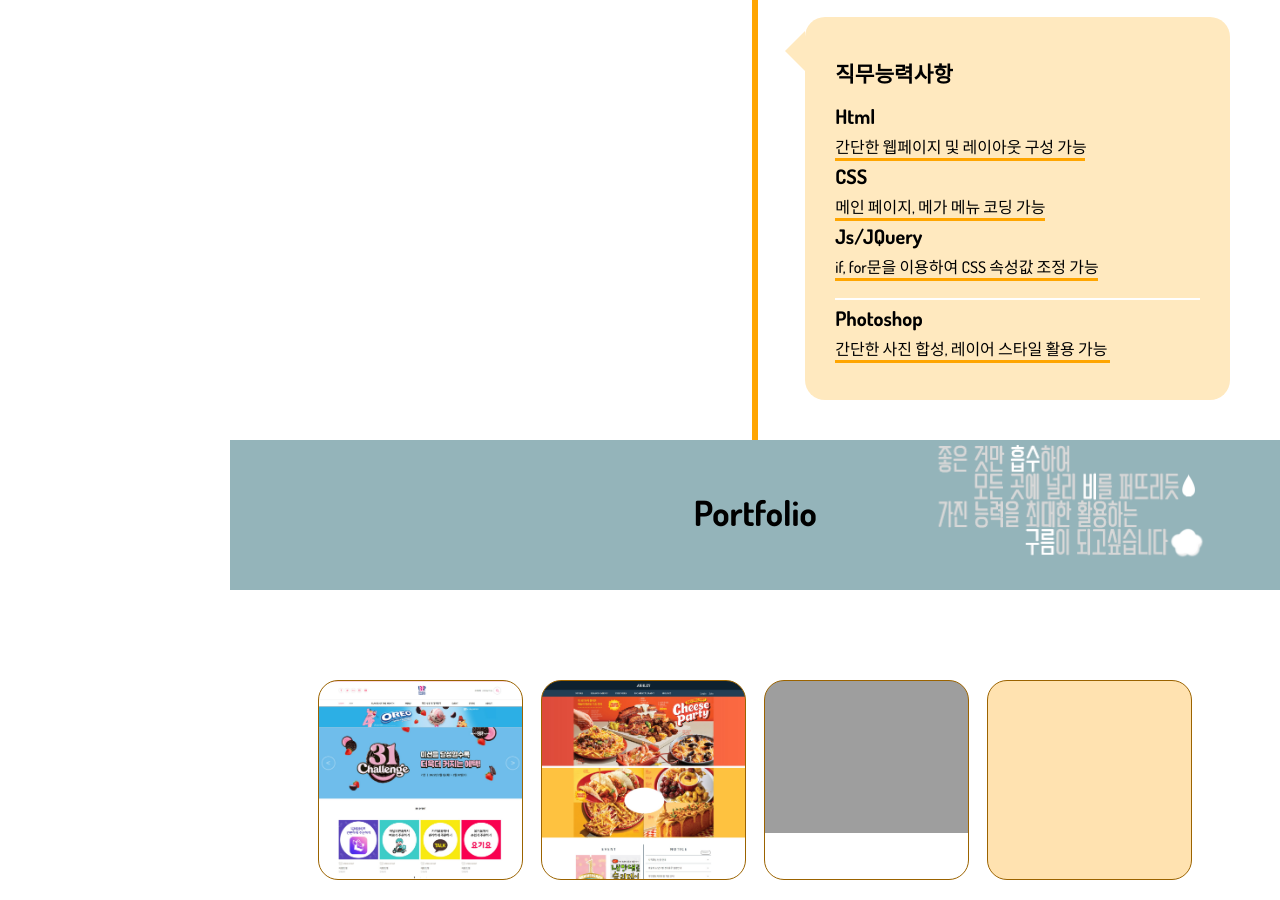
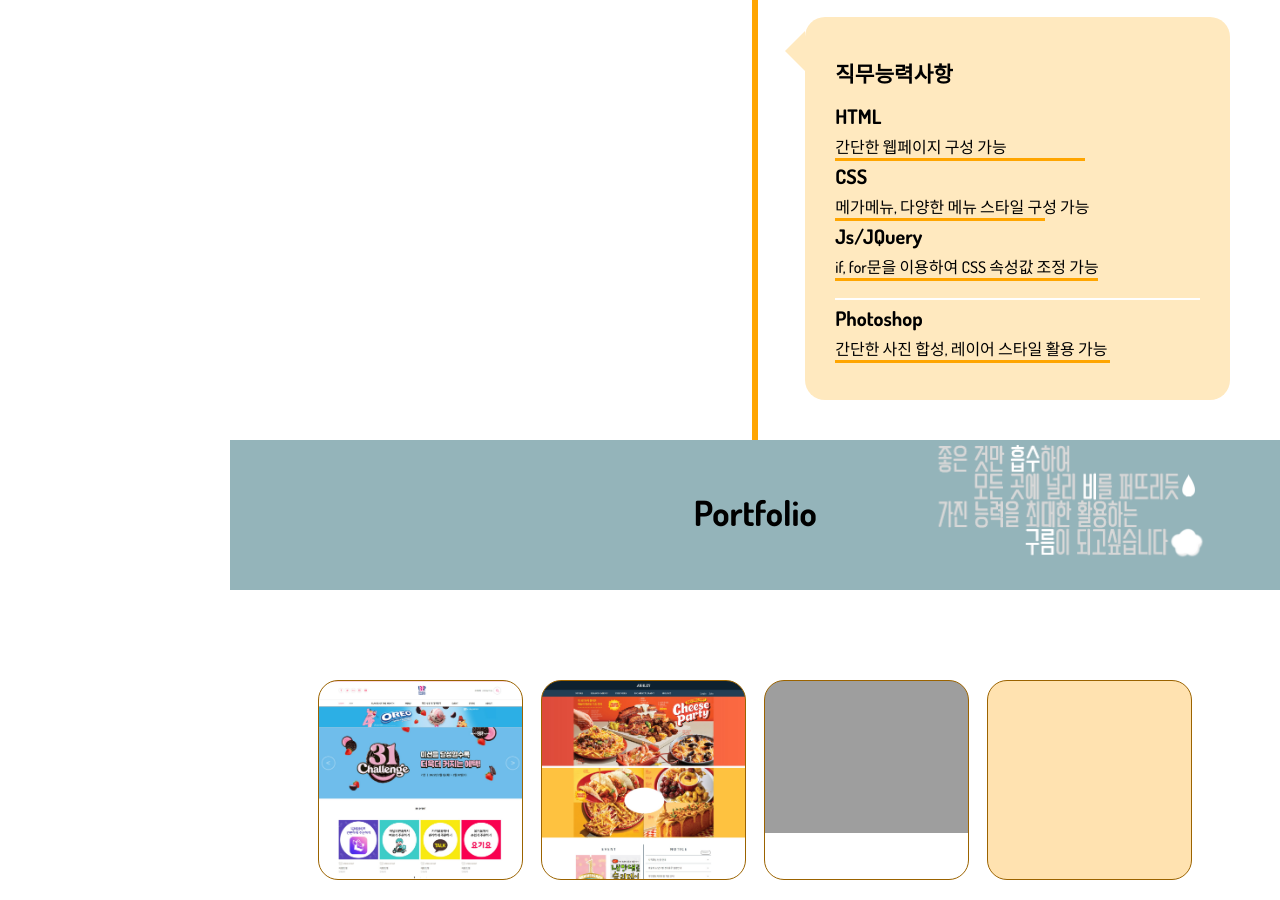
Before and after one commit to shyewons/main, a plain HTML site: page index.html in a window 1280 px wide. Shown: the part 2186-3086 px from the top of the page. Drawn offline with nearby package versions, Linux system fonts and the light colour scheme; grey boxes are pictures that could not be loaded.

Commit message:
Add files via upload

```diff
--- a/index.html
+++ b/index.html
@@ -104,14 +104,14 @@
                             <div class="contents-box">
                                 <h1>직무능력사항</h1>
                                 <div class="coding">
-                                    <div class="Html">
-                                        <h2>Html</h2>
-                                        <p>간단한 웹페이지 및 레이아웃 구성 가능</p>
+                                    <div class="html">
+                                        <h2>HTML</h2>
+                                        <p>간단한 웹페이지 구성 가능</p>
                                         <div class="html-bar under"></div>
                                     </div>
                                     <div class="css">
                                         <h2>CSS</h2>
-                                        <p>메인 페이지, 메가 메뉴 코딩 가능</p>
+                                        <p>메가메뉴, 다양한 메뉴 스타일 구성 가능</p>
                                         <div class="css-bar under"></div>
                                     </div>
                                     <div class="js_JQuery">
```
